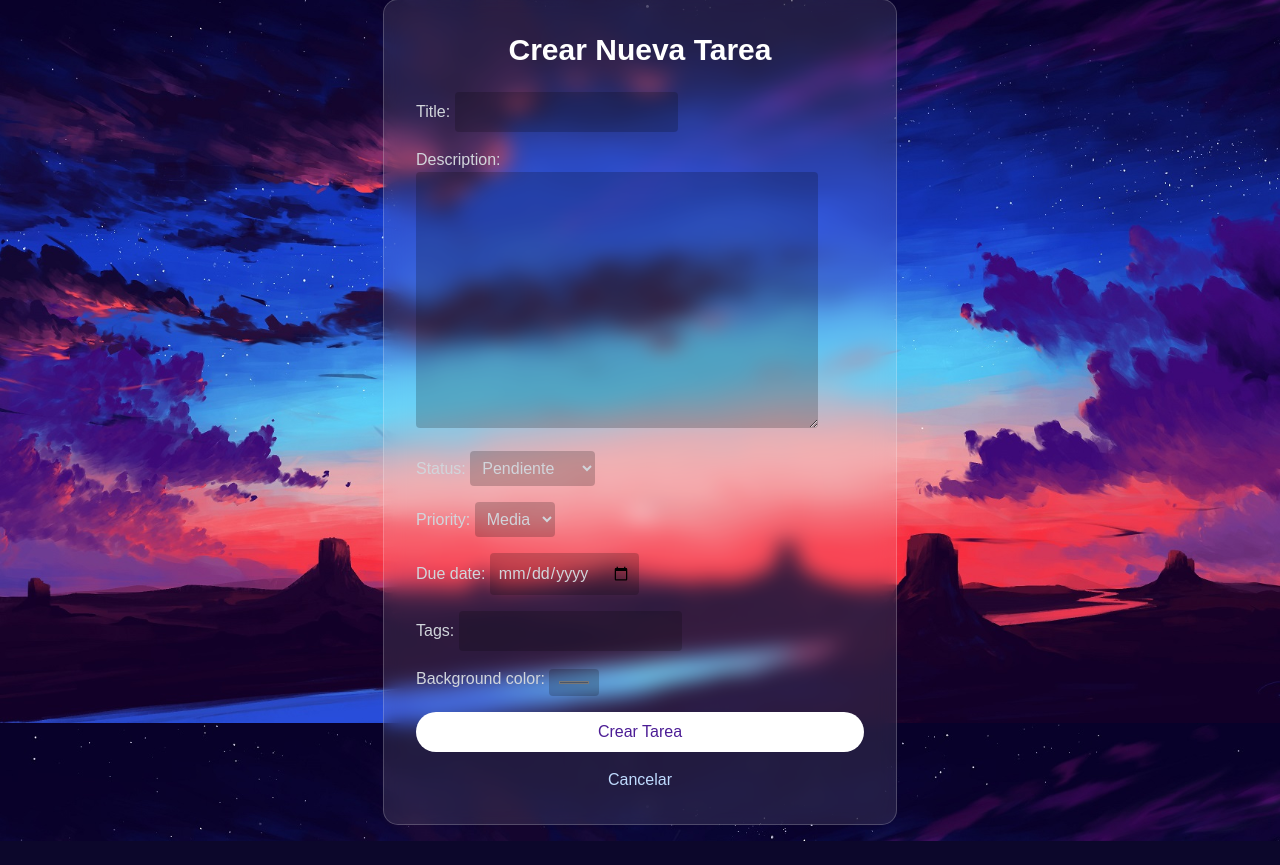
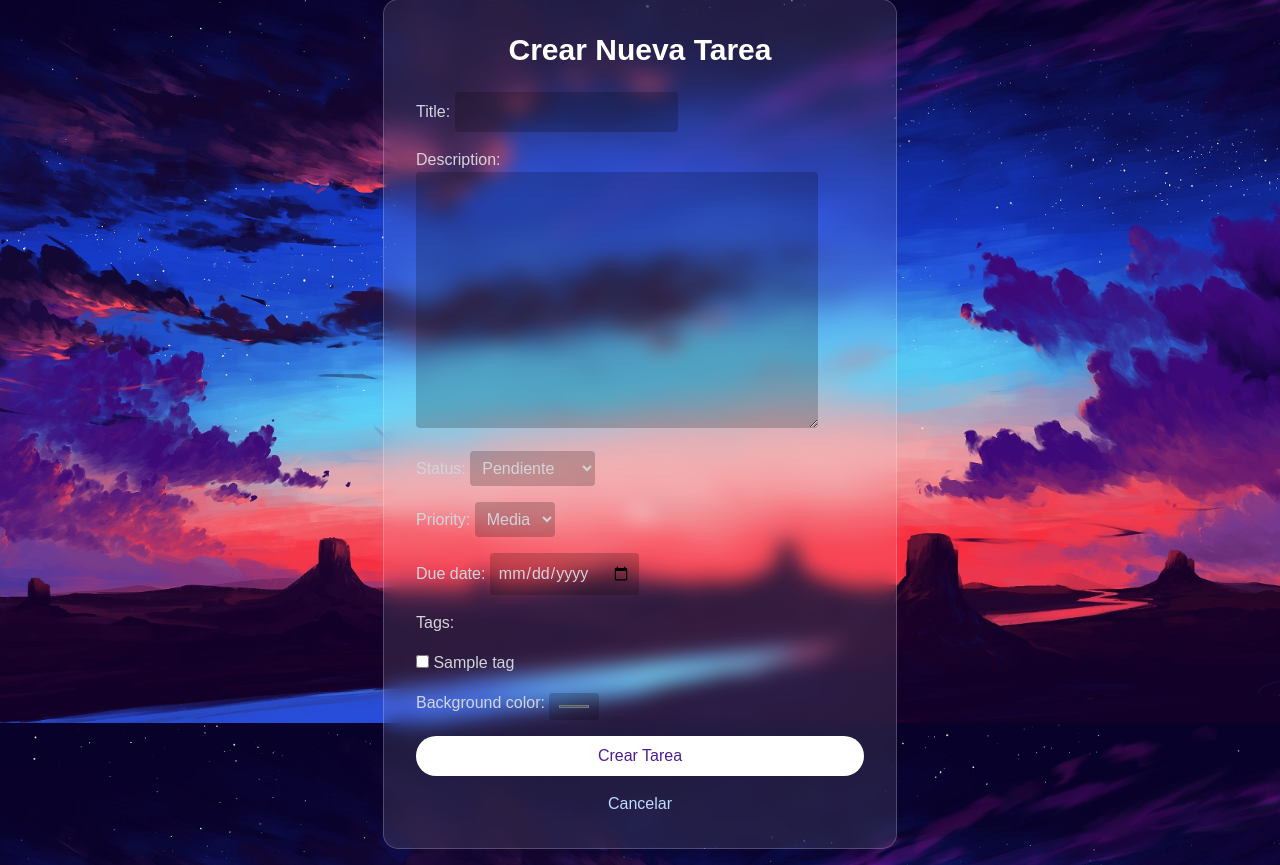
Before and after one commit to Kaemepe15/TaskForge, a Django app: page /create_task/ in a window 1280 px wide. Shown: the part 77-942 px from the top of the page. Before the commit the page ends 918 px from the top, so only its background shows below. Run offline with Django 5.2, Linux system fonts and the light colour scheme; a user stored in the database is signed in; tables that the repository leaves empty hold one stand-in row (values such as "Sample post").

Commit message:
Configurando la opción de etiquetas para que el usuario pueda crearlas y seleccionar mas de una etiqueta para sus tareas

```diff
--- a/tasks/forms.py
+++ b/tasks/forms.py
@@ -1,7 +1,7 @@
 from django import forms
 from django.contrib.auth.models import User
 from django.contrib.auth.forms import UserCreationForm
-from .models import Task
+from .models import Task, Tag
 
 class CustomUserCreationForm(UserCreationForm):                    # Formulario para la creación de usuario
     email = forms.EmailField(required=True)
@@ -24,4 +24,10 @@ class TaskForm(forms.ModelForm):
         widgets = {
             'due_date': forms.DateInput(attrs={'type': 'date'}),
             'background_color': forms.TextInput(attrs={'type': 'color'}),
+            'tags': forms.CheckboxSelectMultiple(),
         }
+
+class TagForm(forms.ModelForm):
+    class Meta:
+        model = Tag
+        fields = ['name']
--- a/tasks/models.py
+++ b/tasks/models.py
@@ -2,6 +2,12 @@ from django.db import models
 from django.contrib.auth.models import User
 # Create your models here.
 
+class Tag(models.Model):  # Modelo para las categorías o etiquetas
+    name = models.CharField(max_length=50, unique=True)
+    created_by = models.ForeignKey(User, on_delete=models.CASCADE)
+
+    def __str__(self):
+        return self.name
 
 class Task(models.Model):                       # Modelo para las tareas
     STATUS_CHOICES = [                          # Estado de las tareas
@@ -23,7 +29,7 @@ class Task(models.Model):                       # Modelo para las tareas
     status = models.CharField(max_length=20, choices=STATUS_CHOICES, default='pending')
     priority = models.CharField(max_length=20, choices=PRIORITY_CHOICES, default='medium')
     due_date = models.DateTimeField()
-    tags = models.CharField(max_length=200, blank=True)
+    tags = models.ManyToManyField(Tag, blank=True)
     background_color = models.CharField(max_length=7, default='#4A5568')  # Valor por defecto gris oscuro (ejemplo)
     created_at = models.DateTimeField(auto_now_add=True)
     updated_at = models.DateTimeField(auto_now=True)
--- a/tasks/templates/tasks/create_task.html
+++ b/tasks/templates/tasks/create_task.html
@@ -9,27 +9,27 @@
     </form>
     <style>
         .translucent-card label {
-            color: #D1D5DB; /* Gris claro para etiquetas */
+            color: #D1D5DB;
         }
         .translucent-card input,
         .translucent-card textarea,
         .translucent-card select {
-            color: #D1D5DB; /* Gris claro para texto ingresado */
-            background-color: rgba(0, 0, 0, 0.2); /* Fondo oscuro ligero para mayor contraste */
-            border-color: #D1D5DB; /* Borde gris claro */
-            border-radius: 4px; /* Bordes redondeados suaves */
+            color: #D1D5DB;
+            background-color: rgba(0, 0, 0, 0.2);
+            border-color: #D1D5DB;
+            border-radius: 4px;
             padding: 0.5rem;
         }
         .translucent-card input:focus,
         .translucent-card textarea:focus,
         .translucent-card select:focus {
             outline: none;
-            border-color: #93C5FD; /* Azul claro para foco (text-blue-300) */
+            border-color: #93C5FD;
             box-shadow: 0 0 5px rgba(147, 197, 253, 0.5);
         }
         .translucent-card input::placeholder,
         .translucent-card textarea::placeholder {
-            color: #9CA3AF; /* Gris más oscuro para placeholder (text-gray-400) */
+            color: #9CA3AF;
         }
     </style>
 {% endblock %}
--- a/tasks/urls.py
+++ b/tasks/urls.py
@@ -12,6 +12,7 @@ urlpatterns = [
     path('create_task/', views.create_task, name='create_task'),
     path('edit_task/<int:task_id>/', views.edit_task, name='edit_task'),
     path('delete_task/<int:task_id>/', views.delete_task, name='delete_task'),
+    path('create_tag/', views.create_tag, name='create_tag'),
     path('', views.home, name='home'),
     path('accounts/login/', CustomLoginView.as_view(), name='login'),
     path('accounts/logout/', CustomLogoutView.as_view(), name='logout'),
--- a/tasks/views.py
+++ b/tasks/views.py
@@ -1,8 +1,8 @@
 from django.shortcuts import render, redirect, get_object_or_404
 from django.contrib.auth import login
-from .forms import CustomUserCreationForm, TaskForm
+from .forms import CustomUserCreationForm, TaskForm, TagForm
 from django.contrib.auth.decorators import login_required
-from .models import Task
+from .models import Task, Tag
 from django.contrib.auth.views import (
     LoginView, LogoutView, PasswordResetView, PasswordResetDoneView,
     PasswordResetConfirmView, PasswordResetCompleteView
@@ -64,6 +64,19 @@ def delete_task(request, task_id):
         return redirect('dashboard')
     return render(request, 'tasks/delete_task.html', {'task': task})
 
+@login_required
+def create_tag(request):
+    if request.method == 'POST':
+        form = TagForm(request.POST)
+        if form.is_valid():
+            tag = form.save(commit=False)
+            tag.created_by = request.user
+            tag.save()
+            return redirect('dashboard')
+    else:
+        form = TagForm()
+    return render(request, 'tasks/create_tag.html', {'form': form})
+
 def register(request):
     if request.method == "POST":
         form = CustomUserCreationForm(request.POST)
```
Also changed, not shown: tasks/templates/tasks/create_tag.html (added, +10 -0 lines), tasks/templates/tasks/dashboard.html (+7 -2 lines), tasks/migrations/0003_remove_task_tags_tag_task_tags.py (added).
